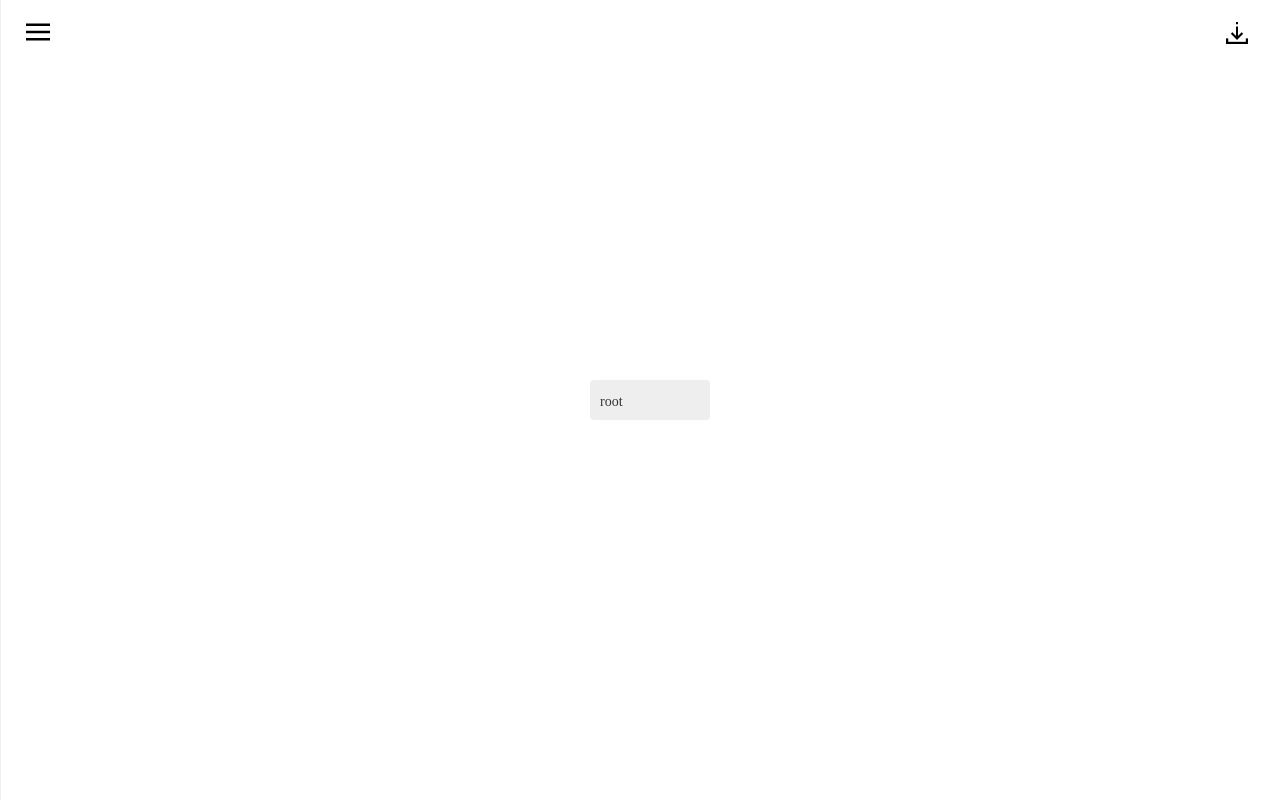
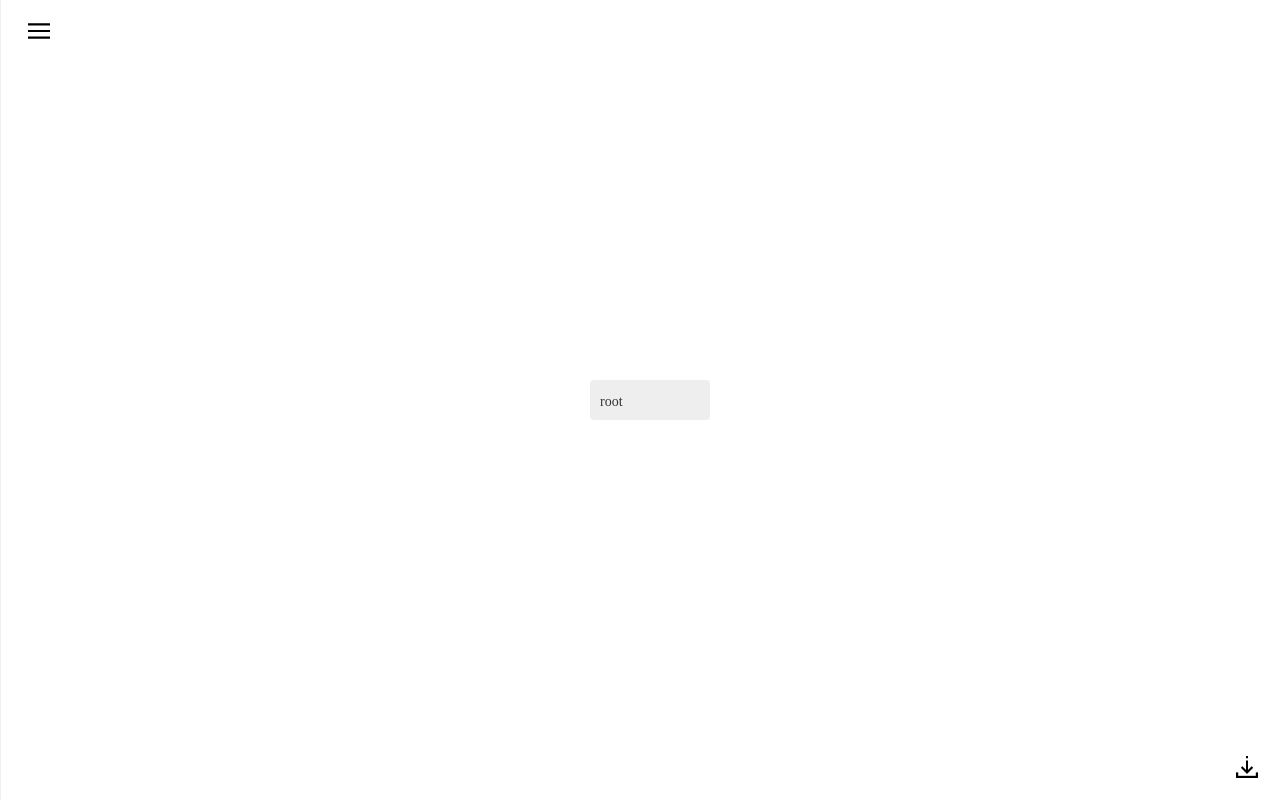
Before and after one commit to silentmaker/mind-map, a React (Create React App) app: page / in a window 1280 px wide. Built offline with nearby package versions, Linux system fonts and the light colour scheme; grey boxes are pictures that could not be loaded.

Commit message:
remove with updating children

```diff
--- a/src/components/App.js
+++ b/src/components/App.js
@@ -49,8 +49,9 @@ class App extends React.Component {
               <img src={closeIcon} alt="close" className="Close-Icon" /> :
               <img src={menuIcon} alt="menu" className="Menu-Icon" />
             }
-            <img src={exportIcon} alt="export" className="Export-Icon"
-              onClick={this.exportSvg} />
+          </div>
+          <div id="Export" onClick={this.exportSvg}>
+            <img src={exportIcon} alt="export" className="Export-Icon" />
           </div>
         </div>
       </div>
--- a/src/components/MindMap.js
+++ b/src/components/MindMap.js
@@ -61,18 +61,21 @@ class MindMap {
       this.save()
     }
   }
-  remove(data) {
-    const nodeIndex = this.data.nodes.findIndex(node => node.id === data.id)
-    const linkTarget = this.data.links.findIndex(link => link.target.id === data.id)
+  remove(data, index) {
+    if (data.level > 0) {
+      const linkTarget = this.data.links.findIndex(link => link.target === data)
       const newSource = this.data.links[linkTarget].source
 
-    this.data.nodes.splice(nodeIndex, 1)
+      this.data.nodes.splice(index, 1)
       this.data.links = this.data.links.map(link => {
-      if (link.source.id === data.id) link.source = newSource
+        if (link.source === data) link.source = newSource
         return link
       })
       this.data.links.splice(linkTarget, 1)
       this.update()
+    } else {
+      alert('Cannot Remove Root Node')
+    }
   }
   update() {
     const {nodes, links} = this.data
@@ -123,9 +126,9 @@ class MindMap {
       .attr('y', 8)
       .attr('width', 26)
       .attr('height', 26)
-      .on('click', (data) => {
+      .on('click', (data, index) => {
         D3.event.stopPropagation()
-        this.remove(data)
+        this.remove(data, index)
       })
     // Node Rect
     nodesDataEnter.append('rect')
@@ -144,6 +147,12 @@ class MindMap {
     nodesData.exit().remove()
     linesData = linesDataEnter.merge(linesData)
     nodesData = nodesDataEnter.merge(nodesData)
+    // Update Data
+    nodesData.select('rect')
+    nodesData.select('image')
+    nodesData.select('text')
+    nodesData.select('title')
+    linesData.select('line')
 
     const ticked = () => {
       linesData.attr('x1', data => Math.round(data.source.x + 60))
--- a/src/styles/App.css
+++ b/src/styles/App.css
@@ -1,3 +1,6 @@
+img {
+  display: block;
+}
 #Sidebar {
   position: fixed;
   top: 0;
@@ -13,43 +16,23 @@
 }
 #Export {
   position: fixed;
-  top: 20px;
+  bottom: 20px;
   right: 20px;
-  padding: 0 20px;
-  height: 32px;
-  line-height: 32px;
-  background-color: #fff;
-  color: #666;
-  font-size: 14px;
-  cursor: pointer;
-  border: solid 1px #eee;
-  border-radius: 4px;
-}
-#Export:active {
-  background-color: #eee;
 }
 #Menu {
   position: absolute;
   top: 20px;
   right: -50px;
-  text-align: center;
 }
 #Menu:hover {
   cursor: pointer;
 }
-#Menu > img {
-  display: inline-block;
-}
 .Close-Icon {
-  width: 28px;
+  width: 24px;
 }
 .Menu-Icon {
-  width: 24px;
+  width: 22px;
 }
 .Export-Icon {
-  display: block;
-  position: fixed;
-  top: 20px;
-  right: 30px;
   width: 26px;
 }
```
Lines whose indentation alone changed are shown as unchanged.
